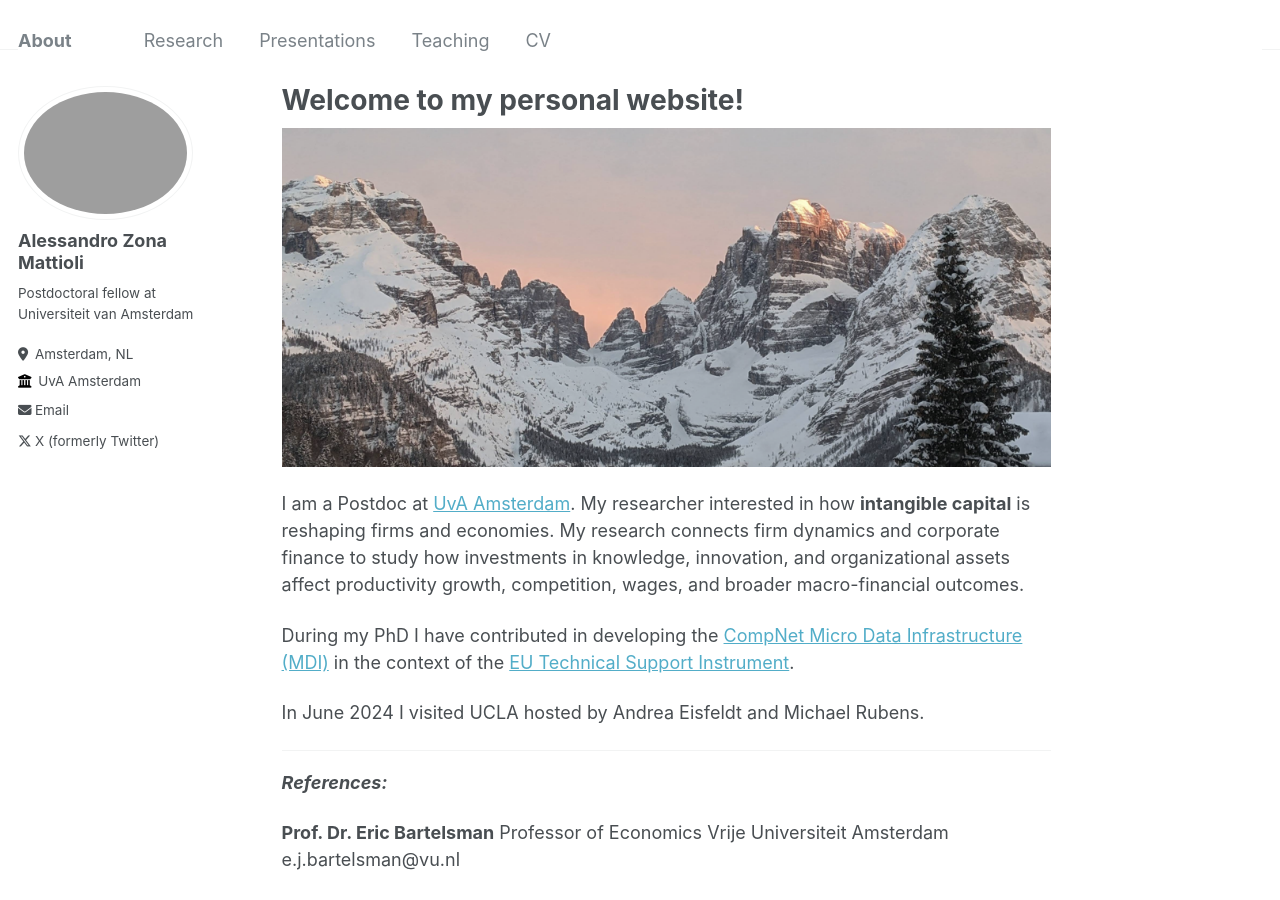
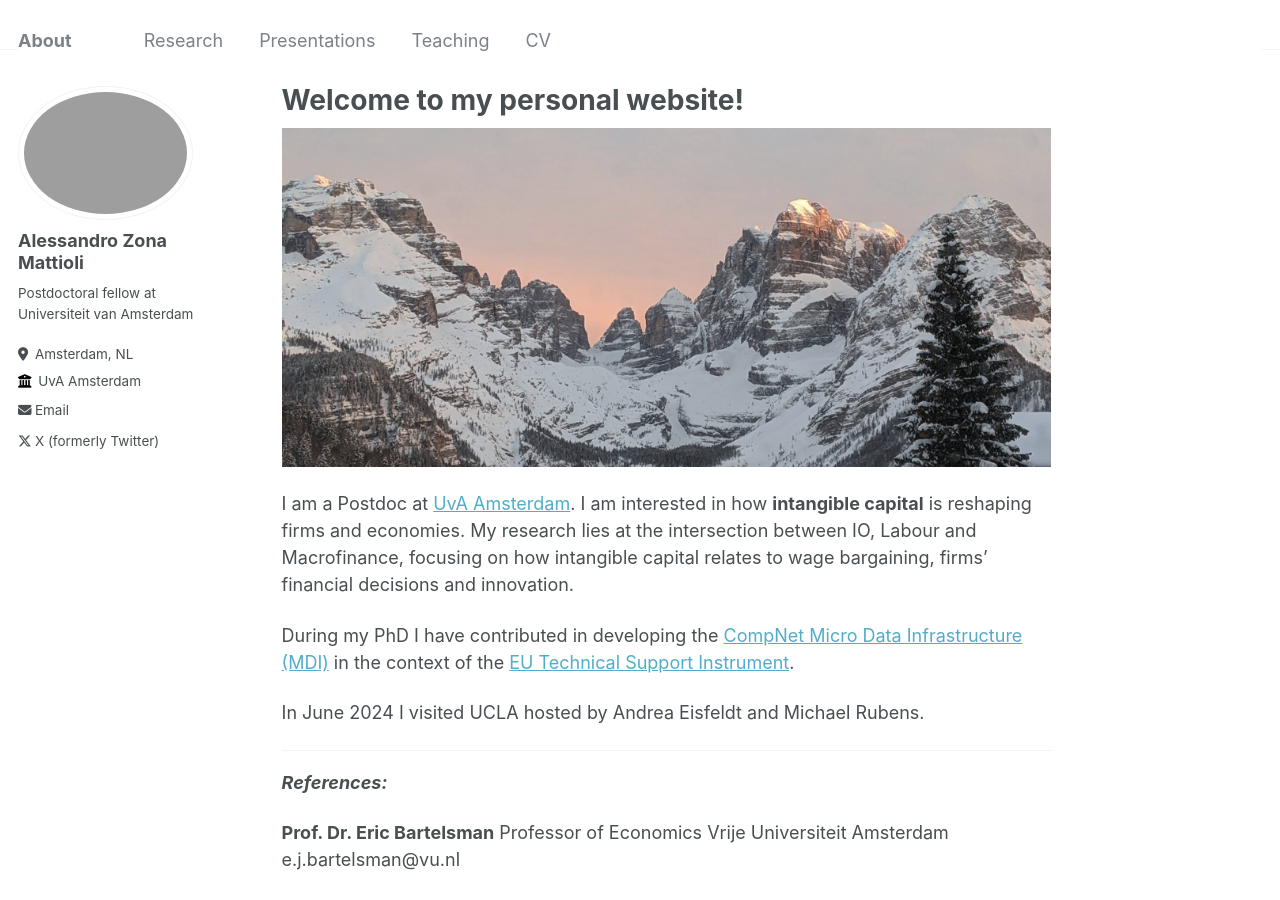
Before and after one commit to zmale/alessandrozonamattioli.github.io, a Jekyll site: the page built from _pages/about.md, in a window 1280 px wide and 900 px high. Built offline with Jekyll 4.4.1, drawn with Linux system fonts in a browser that asks for light colours.

Commit message:
Update about.md

```diff
--- a/_pages/about.md
+++ b/_pages/about.md
@@ -9,7 +9,7 @@ redirect_from:
 
 ![Cover image](https://zmale.github.io/alessandrozonamattioli.github.io/images/dolomites_cut.png)
 
-I am a Postdoc at [UvA Amsterdam](https://abs.uva.nl/content/sections/finance/finance.html). My researcher interested in how **intangible capital** is reshaping firms and economies. My research connects firm dynamics and corporate finance to study how investments in knowledge, innovation, and organizational assets affect productivity growth, competition, wages, and broader macro-financial outcomes.
+I am a Postdoc at [UvA Amsterdam](https://abs.uva.nl/content/sections/finance/finance.html). I am interested in how **intangible capital** is reshaping firms and economies. My research lies at the intersection between IO, Labour and Macrofinance, focusing on how intangible capital relates to wage bargaining, firms' financial decisions and innovation.
 
 During my PhD I have contributed in developing the [CompNet Micro Data Infrastructure (MDI)](https://www.comp-net.org/eu-technical-support-instrument-tsi/data/) in the context of the [EU Technical Support Instrument](https://www.comp-net.org/eu-technical-support-instrument-tsi/overview/).
 
```
